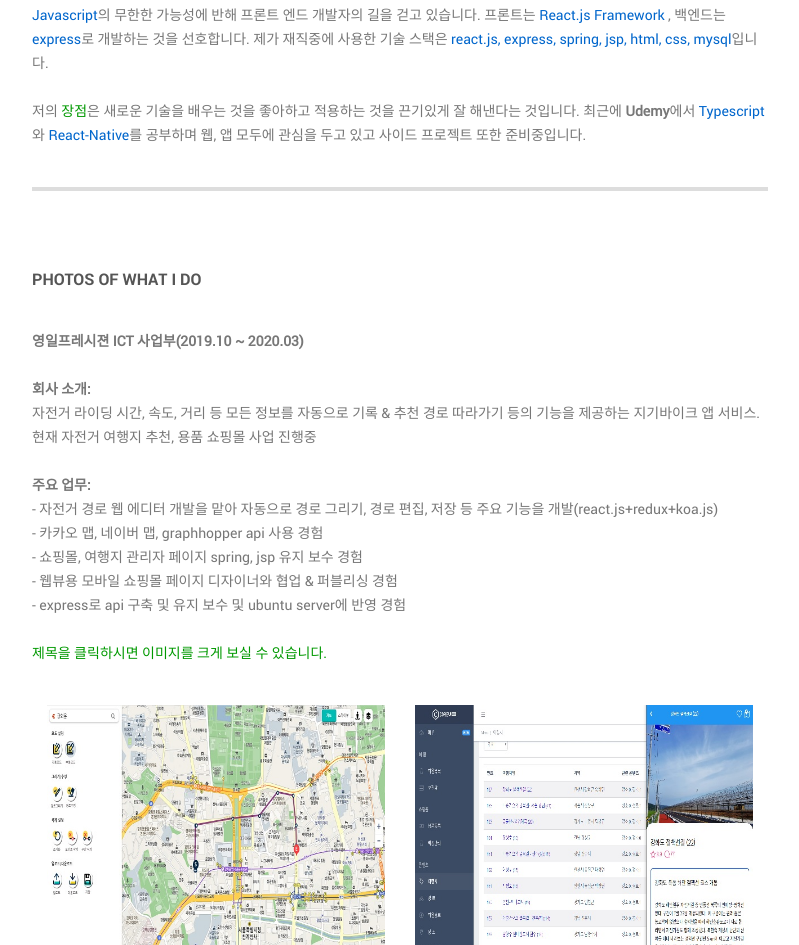
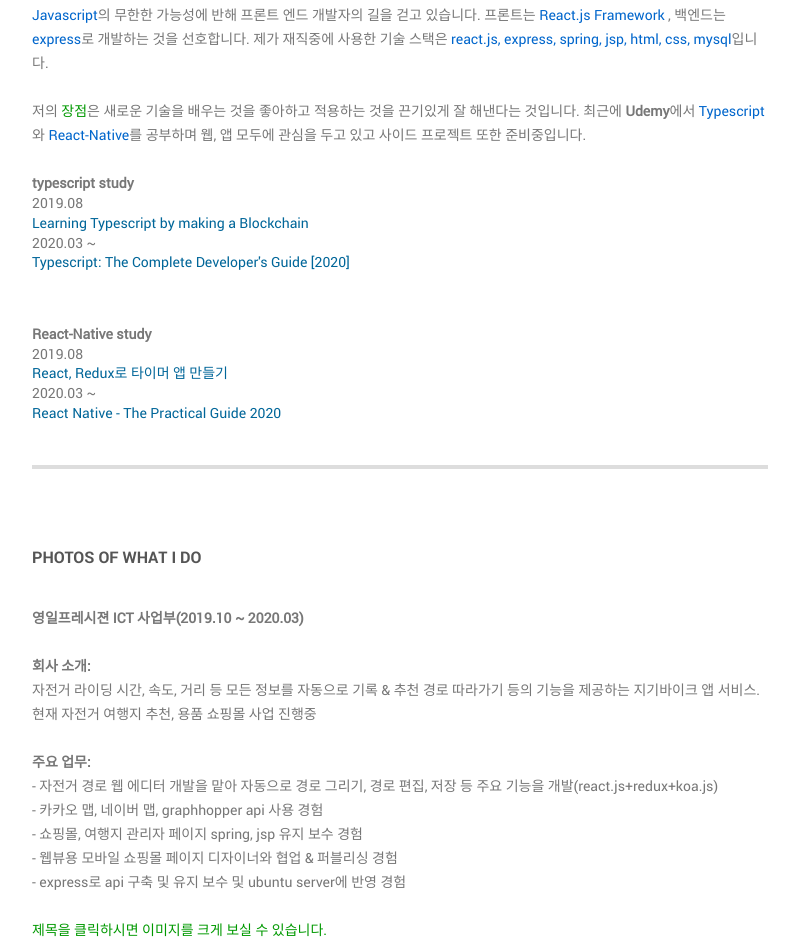
Before and after one commit to thehue/hy-web-portfolio, a plain HTML site: page index.html in a window 1280 px wide. Shown: the part 1096-2041 px from the top of the page, without its empty margins (432-1231 px from the left). Drawn offline with Linux system fonts and the light colour scheme.

Commit message:
contact me 수정, study link 추가

```diff
--- a/index.html
+++ b/index.html
@@ -136,6 +136,36 @@
                   <span class="blue">Typescript</span>와
                   <span class="blue">React-Native</span>를 공부하며 웹, 앱
                   모두에 관심을 두고 있고 사이드 프로젝트 또한 준비중입니다.
+                  <br /><br />
+                  <strong>typescript study</strong>
+                  <ul>
+                    <li>
+                      <h6>2019.08</h6>
+                      <a href="https://github.com/wonderotter/typechain"
+                      >Learning Typescript by making a Blockchain
+                    </a></li>
+                    <li>
+                      <h6>2020.03 ~</h6>
+                      <a
+                      href="https://github.com/wonderotter/udemy-typescript-course"
+                      >Typescript: The Complete Developer's Guide [2020]</a
+                    ></li>
+                  </ul>
+                  <br /><br />
+                  <strong>React-Native study</strong>
+                  <ul>
+                    <li>
+                      <h6>2019.08</h6>
+                      <a href="https://github.com/wonderotter/rn-tomato-timer"
+                      >React, Redux로 타이머 앱 만들기
+                    </a></li>
+                    <li>
+                      <h6>2020.03 ~</h6>
+                      <a
+                      onclick="alert('준비중 입니다.')"
+                      >React Native - The Practical Guide 2020 </a
+                    ></li>
+                  </ul>
                 </p>
                 <hr />
               </div>
@@ -290,7 +320,7 @@
           <div class="page-section" id="contact">
             <div class="row">
               <div class="col-md-12">
-                <h4 class="widget-title">PLACE TO TALK WITH ME</h4>
+                <h4 class="widget-title">Contact Me</h4>
                 <p><i class="fa fa-envelope"></i> gouk32@naver.com</p>
               </div>
             </div>
```
